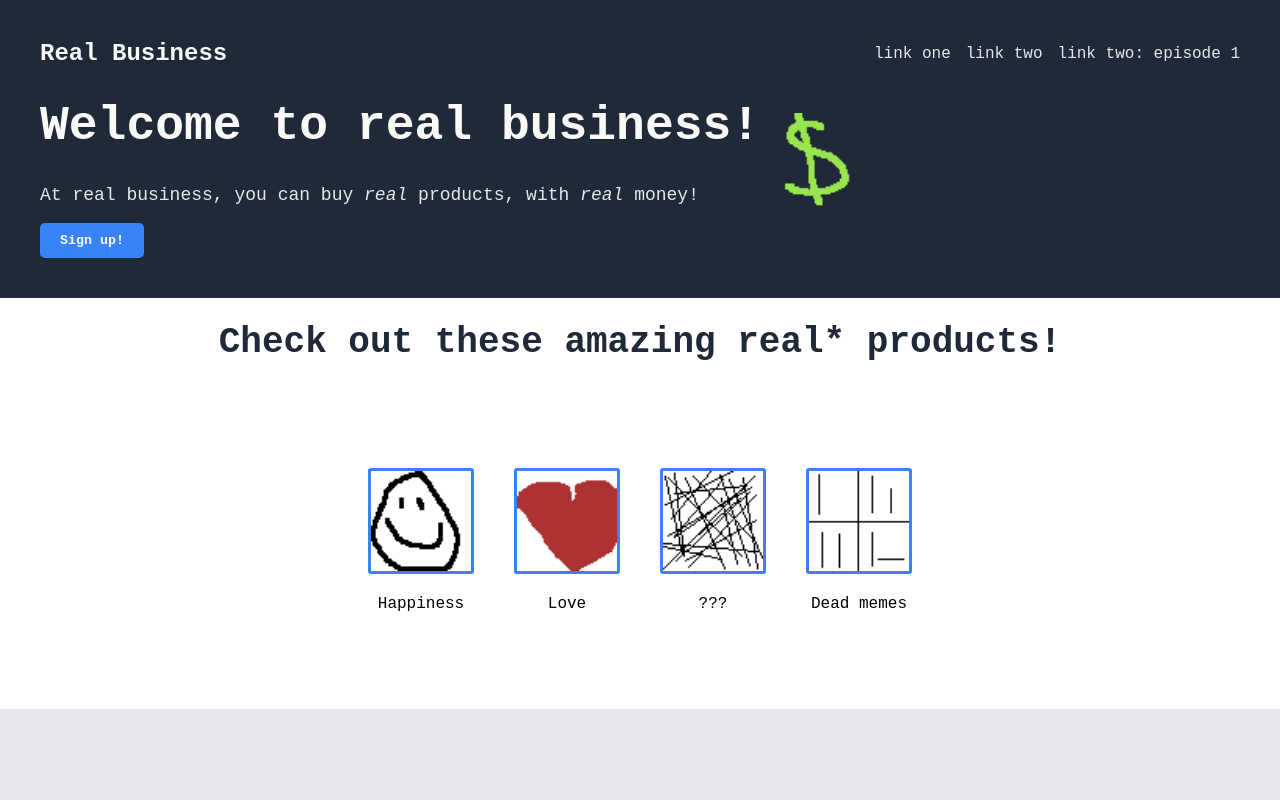
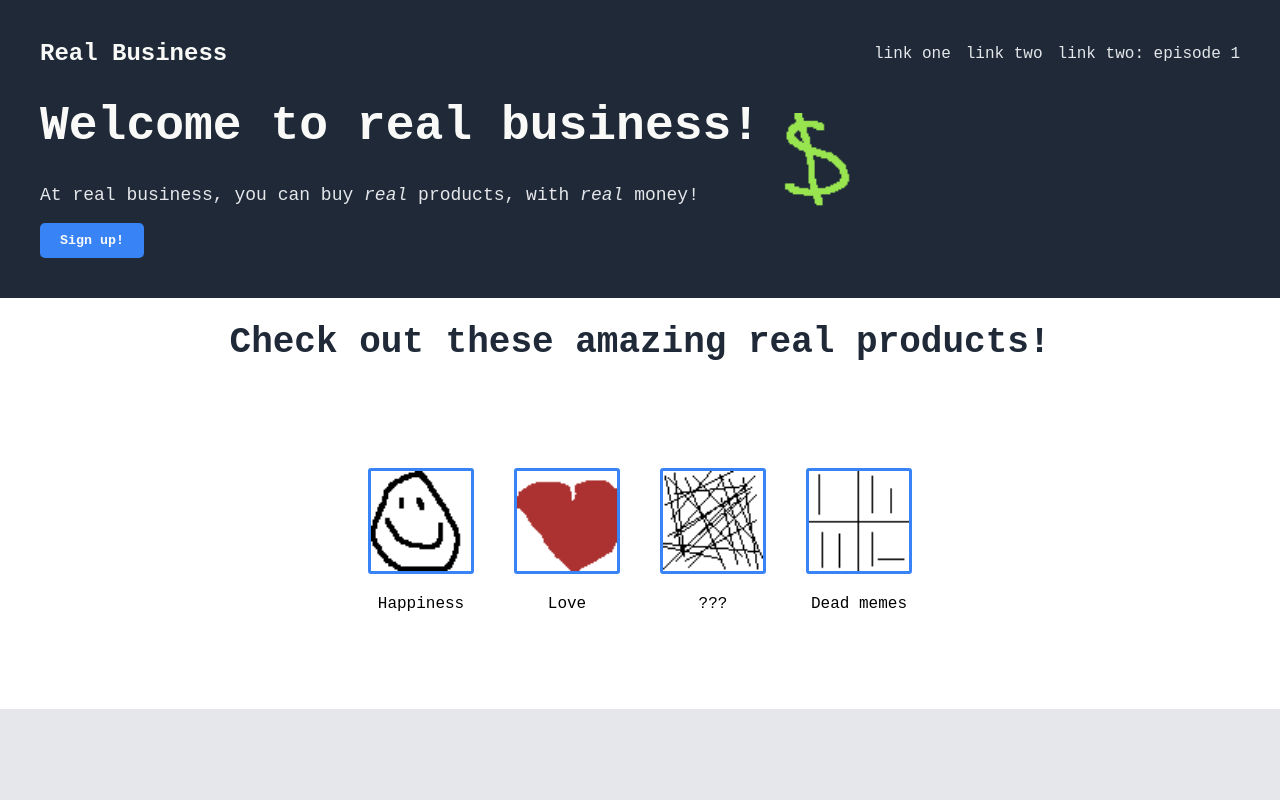
Before and after one commit to QuoteNat/odin-landing-page, a plain HTML site: page index.html in a window 1280 px wide. Shown: the top 800 px of the page. Drawn offline with Linux system fonts and the light colour scheme.

Commit message:
Remove '*' I'll never actually finish the joke

```diff
--- a/index.html
+++ b/index.html
@@ -33,7 +33,7 @@
         </div>
     </div>
     <div class="middle">
-        <h1>Check out these amazing real* products!</h1>
+        <h1>Check out these amazing real products!</h1>
         <div class="cards">
             <div class="card">
                 <img alt="Badly drawn happy face" src="assets/happiness.png">
```
